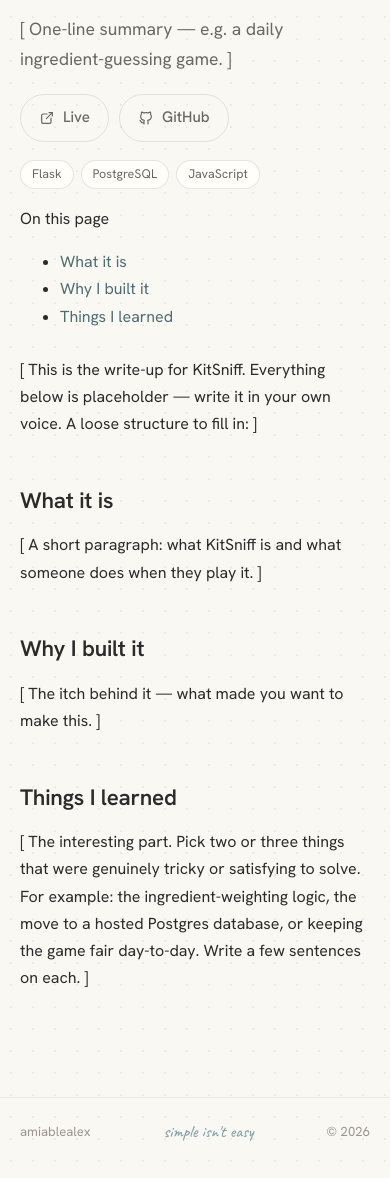
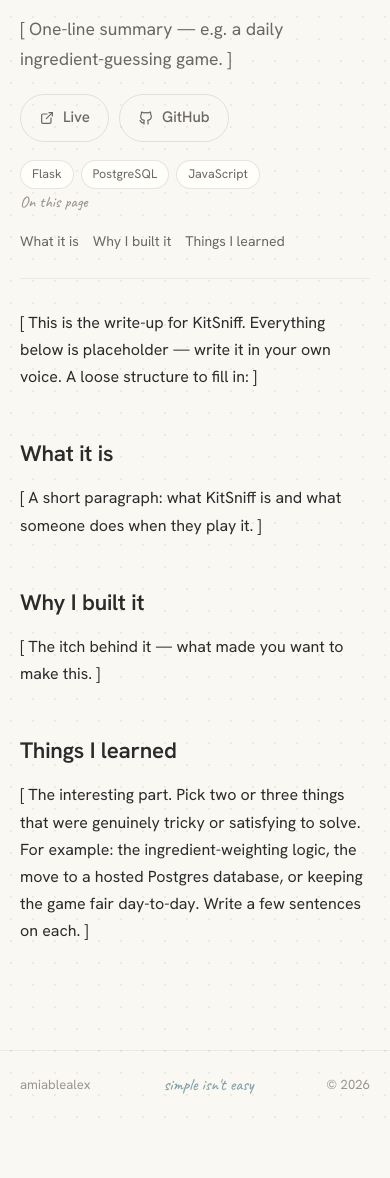
Before and after one commit to amiablealex/amiablealex-web, a Flask app: page /projects/kitsniff in a window 390 px wide. Shown: the part 302-1480 px from the top of the page. After the commit the page ends 1420 px from the top, so only its background shows below. Run offline with Flask 3, Linux system fonts and the light colour scheme.

Commit message:
Add styles for project layout and TOC

```diff
--- a/static/css/style.css
+++ b/static/css/style.css
@@ -310,3 +310,72 @@ a { color: var(--teal-ink); text-decoration: none; }
   .project-links .btn { width: auto; }
   .site-footer { padding: 20px 20px 32px; }
 }
+
+/* ---- Project two-column layout (when TOC is present) -------------------- */
+.project-body.has-toc {
+  display: grid;
+  grid-template-columns: 200px minmax(0, 1fr);
+  gap: 48px;
+  align-items: start;
+}
+.project-body.has-toc .prose { margin-top: 0; }
+
+.project-toc { position: sticky; top: 24px; font-size: 0.88rem; }
+.toc-label {
+  font-family: var(--hand); color: var(--ink-faint);
+  font-size: 1rem; margin: 0 0 8px;
+}
+.project-toc .toc > ul { list-style: none; padding: 0; margin: 0; }
+.project-toc .toc ul ul { list-style: none; padding-left: 14px; margin: 4px 0; }
+.project-toc .toc li { margin: 6px 0; line-height: 1.4; }
+.project-toc .toc a {
+  display: block; color: var(--ink-soft); text-decoration: none;
+  border-left: 2px solid transparent;
+  padding: 2px 0 2px 10px; margin-left: -12px;
+  transition: color .15s ease, border-color .15s ease;
+}
+.project-toc .toc a:hover { color: var(--ink); border-left-color: var(--teal); }
+
+html { scroll-behavior: smooth; }
+.prose h2, .prose h3 { scroll-margin-top: 24px; }
+@media (prefers-reduced-motion: reduce) { html { scroll-behavior: auto; } }
+
+/* ---- Details (collapsible deep-dives) ----------------------------------- */
+.prose details {
+  margin: 1.4em 0; padding: 12px 16px;
+  background: var(--paper-card); border: 1px solid var(--line);
+  border-radius: var(--radius-sm);
+}
+.prose details > summary {
+  cursor: pointer; font-weight: 500; color: var(--ink);
+  list-style: none; display: flex; align-items: center; gap: 8px;
+}
+.prose details > summary::-webkit-details-marker { display: none; }
+.prose details > summary::before {
+  content: "+"; display: inline-block; width: 14px;
+  color: var(--teal); font-weight: 600;
+}
+.prose details[open] > summary::before { content: "−"; }
+.prose details > summary:hover { color: var(--teal-ink); }
+.prose details > *:not(summary) { margin-top: 0.8em; }
+.prose details > *:last-child { margin-bottom: 0; }
+
+/* ---- Figure with caption ------------------------------------------------ */
+.prose figure { margin: 1.6em 0; }
+.prose figure img { margin: 0; }
+.prose figcaption {
+  font-size: 0.85rem; color: var(--ink-faint);
+  text-align: center; margin-top: 8px; font-style: italic;
+}
+
+/* ---- Mobile: TOC moves above the content -------------------------------- */
+@media (max-width: 820px) {
+  .project-body.has-toc { grid-template-columns: 1fr; gap: 24px; }
+  .project-toc {
+    position: static;
+    border-bottom: 1px solid var(--line-soft);
+    padding-bottom: 18px; margin-bottom: 6px;
+  }
+  .project-toc .toc > ul { display: flex; flex-wrap: wrap; gap: 4px 14px; }
+  .project-toc .toc ul ul { display: none; }
+}
```
